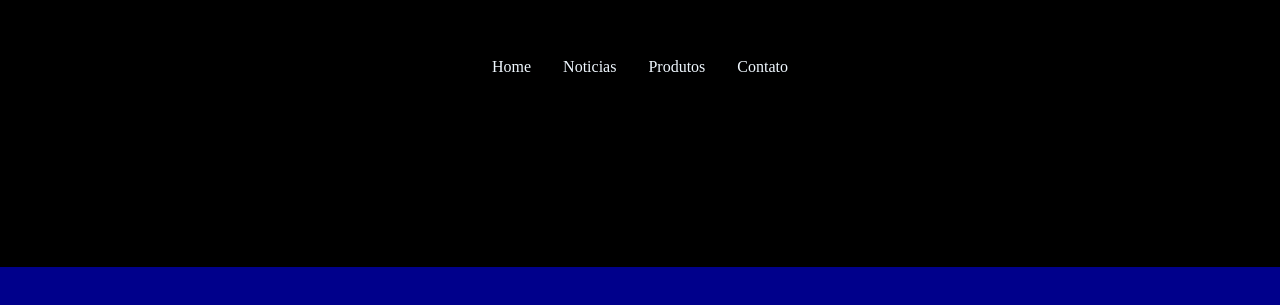
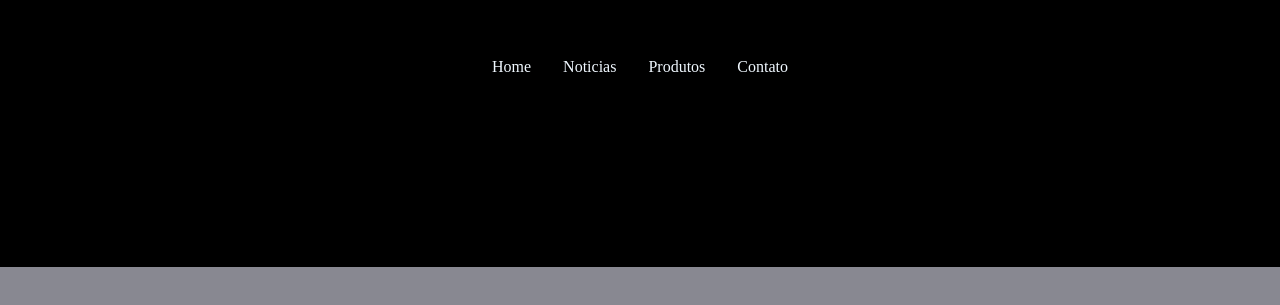
Before and after one commit to guilherme-andrades/menuDeNavegacao1b, a plain HTML site: page index.html in a window 1280 px wide. Shown: the part 133-438 px from the top of the page. Drawn offline with Linux system fonts and the light colour scheme.

Commit message:
jtjtyjtytyj

```diff
--- a/index.html
+++ b/index.html
@@ -18,7 +18,7 @@
             display: flex;
             justify-content: center;
             align-items: flex-start;
-            background-color:darkblue
+            background-color:rgb(136, 136, 145)
         }
 
         .menu {
```
